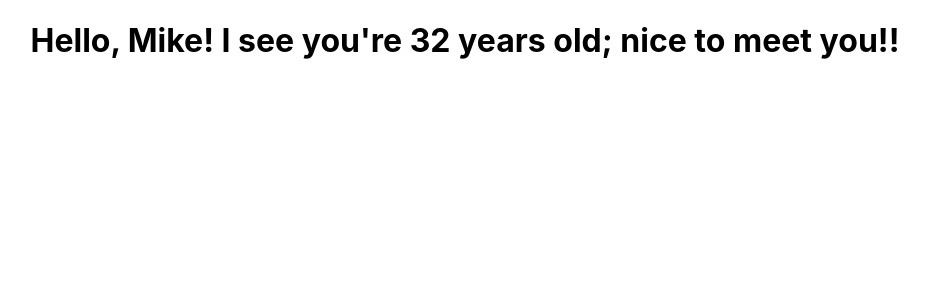
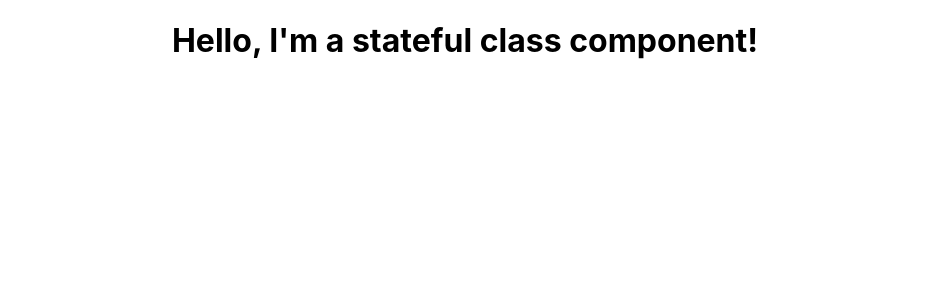
Before and after one commit to AlexaH88/react, a React (Create React App) app in the folder my-app/: page / in a window 1280 px wide. Shown: the top 300 px of the page, without its empty margins (175-1103 px from the left). Built offline with nearby package versions, Linux system fonts and the light colour scheme.

Commit message:
Create stateful component

```diff
--- a/my-app/src/App.js
+++ b/my-app/src/App.js
@@ -1,11 +1,15 @@
 import logo from './logo.svg';
 import './App.css';
-import FunctionalGreetingWithProps from './components/FunctionalGreetingWithProps';
+// import FunctionalGreeting from './components/FunctionalGreeting';
+// import FunctionalGreetingWithProps from './components/FunctionalGreetingWithProps';
+import StatefulGreeting from './components/StatefulGreeting';
 
 function App() {
   return (
     <div className="App">
-      <FunctionalGreetingWithProps greeting="nice to meet you!" name="Mike" age="32" />
+      {/* <FunctionalGreeting /> */}
+      {/* <FunctionalGreetingWithProps greeting="nice to meet you!" name="Mike" age="32" /> */}
+      <StatefulGreeting greeting="I'm a stateful class component!" />
     </div>
   );
 }
--- /dev/null
+++ b/my-app/src/components/StatefulGreeting.js
@@ -0,0 +1,12 @@
+import React from "react";
+
+// needs extends React.Component so that it's recognised as React and not just simple JS
+class StatefulGreeting extends React.Component {
+    // classes can't return without render() first
+    render() {
+        // this is needed on class components in order to render props. Because Component object already has props.
+        return <h1>Hello, {this.props.greeting}</h1>
+    }
+}
+
+export default StatefulGreeting;
```
